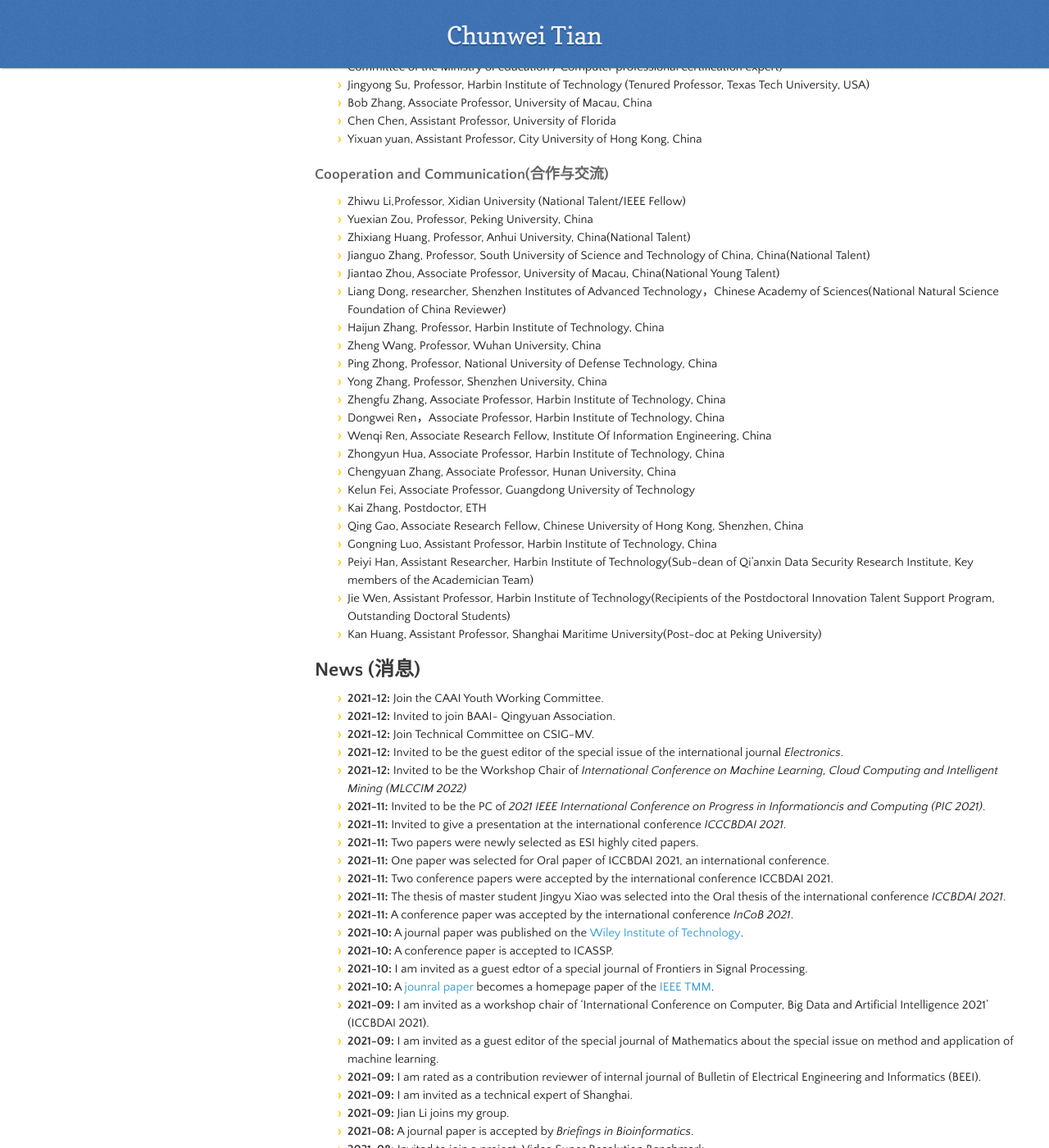
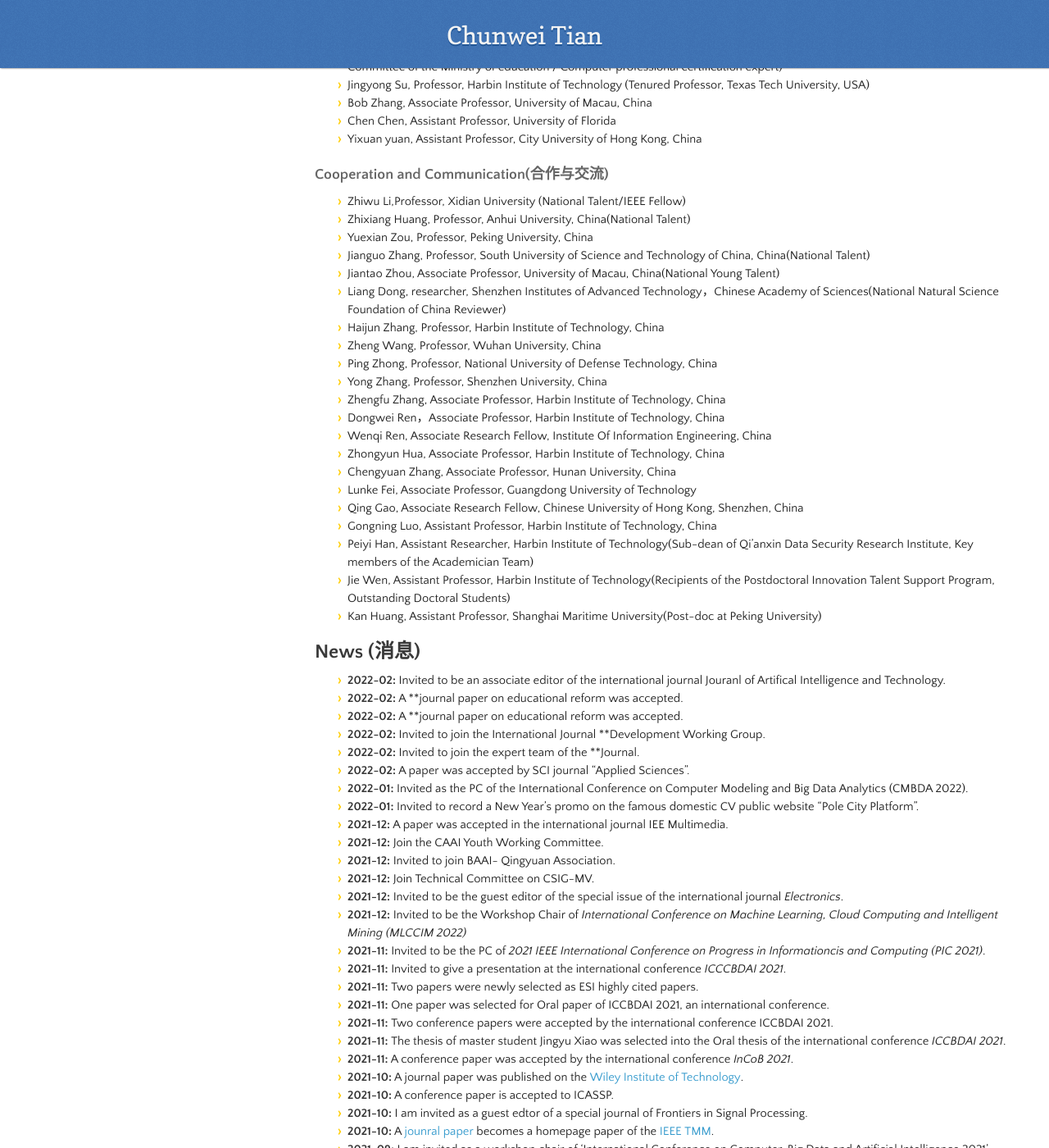
Before and after one commit to hellloxiaotian/hellloxiaotian.github.io, a Jekyll site: the page built from index.md, in a window 1280 px wide and 1400 px high, scrolled down 1806 px. Shown: the whole window at 82% size. Built offline with Jekyll 4.4.1, drawn with Linux system fonts in a browser that asks for light colours; nearby versions of some CDN libraries; our own code applies the rules of GitHub Pages for plain Markdown files; the repository's description, which GitHub fills in, is left out; some of the changed text lies outside the part shown.

Commit message:
Add files via upload

```diff
--- a/index.md
+++ b/index.md
@@ -51,8 +51,8 @@ Major Research Project:  Noise Tolerance Computing and Flexible Low-Level Vision
 ### Cooperation and Communication(合作与交流)
 
 - Zhiwu Li,Professor, Xidian University (National Talent/IEEE Fellow)
+- Zhixiang Huang, Professor, Anhui University, China(National Talent)
 - Yuexian Zou, Professor, Peking University, China
-- Zhixiang Huang, Professor, Anhui University, China(National Talent)
 - Jianguo Zhang, Professor, South University of Science and Technology of China, China(National Talent)
 - Jiantao Zhou, Associate Professor, University of Macau, China(National Young Talent)
 - Liang Dong, researcher, Shenzhen Institutes of Advanced Technology，Chinese Academy of Sciences(National Natural Science Foundation of China Reviewer)
@@ -65,8 +65,7 @@ Major Research Project:  Noise Tolerance Computing and Flexible Low-Level Vision
 - Wenqi Ren, Associate Research Fellow, Institute Of Information Engineering, China
 - Zhongyun Hua, Associate Professor, Harbin Institute of Technology, China
 - Chengyuan Zhang, Associate Professor, Hunan University, China
-- Kelun Fei, Associate Professor, Guangdong University of Technology
-- Kai Zhang, Postdoctor, ETH
+- Lunke Fei, Associate Professor, Guangdong University of Technology
 - Qing Gao, Associate Research Fellow,  Chinese University of Hong Kong, Shenzhen, China
 - Gongning Luo, Assistant Professor, Harbin Institute of Technology, China
 - Peiyi Han, Assistant Researcher, Harbin Institute of Technology(Sub-dean of Qi'anxin Data Security Research Institute, Key members of the Academician Team)
@@ -75,6 +74,15 @@ Major Research Project:  Noise Tolerance Computing and Flexible Low-Level Vision
 
 ## News (消息)
 
+- **2022-02:** Invited to be an associate editor of the international journal Jouranl of Artifical Intelligence and Technology.
+- **2022-02:** A **journal paper on educational reform was accepted.
+- **2022-02:** A **journal paper on educational reform was accepted.
+- **2022-02:** Invited to join the International Journal **Development Working Group.
+- **2022-02:** Invited to join the expert team of the **Journal.
+- **2022-02:** A paper was accepted by SCI journal "Applied Sciences".
+- **2022-01:** Invited as the PC of the International Conference on Computer Modeling and Big Data Analytics (CMBDA 2022).
+- **2022-01:** Invited to record a New Year's promo on the famous domestic CV public website "Pole City Platform".
+- **2021-12:** A paper was accepted in the international journal IEE Multimedia.
 - **2021-12:** Join the CAAI Youth Working Committee.
 - **2021-12:** Invited to join BAAI- Qingyuan Association.
 - **2021-12:** Join Technical Committee on CSIG-MV.
@@ -173,9 +181,11 @@ Major Research Project:  Noise Tolerance Computing and Flexible Low-Level Vision
 
 ## Academic Activities (学术活动)
 
-CCF Member/IEEE Member/CAAI Member/SAAI Member/SZCCF Member
+CCF Member/IEEE Member/CAAI Member/SAAI Member/SZCCF Member/CAAI Youth Work Committee Members/CCF and CSIG-MV Special Committee of Jiangsu Artificial Intelligence Society Member/BAAI-Qingyuan Committee Member/International Journal Development Working Group Member/Journal Expert Panel Member
 
 Technical expert of Shanghai
+
+Associate editor for the Journal of Artificial Intelligence and Technology
 
 Associate editor for the International Journal of Image and Graphics
 
@@ -190,6 +200,8 @@ Guest editor of the Special Journal of Frontiers in Signal Processing
 Worksop Chair of International Conference on Machine Learning, Cloud Computing and Intelligent Mining (MLCCIM 2022)
 
 Workshop Chair of International Conference on Computer, Big Data and Artificial Intelligence 2021 (ICCBDAI 2021)
+
+PC: CMBDA 2022
 
  The 5rd Conference on Artificial Intelligence Technology (ACAIT 2021) PC
 
```
Also changed, not shown: publication.md (+5 -1 lines).
